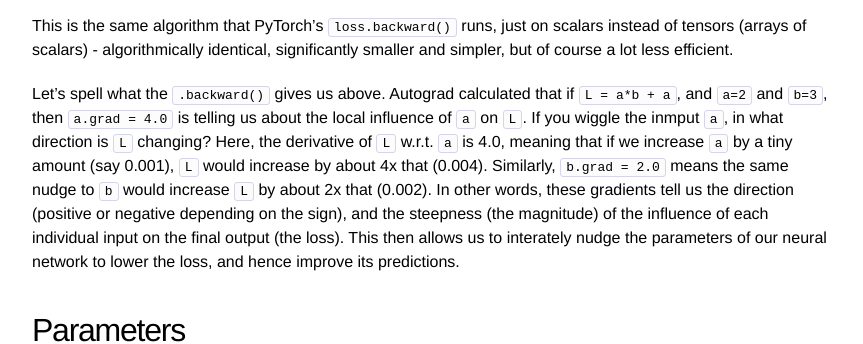
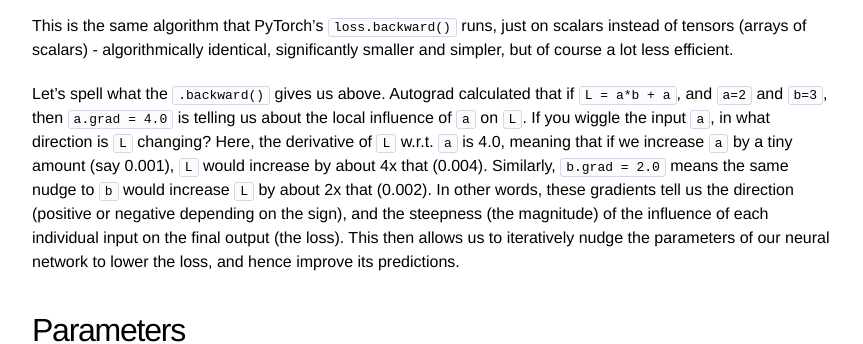
Before and after one commit to karpathy/karpathy.github.io, a Jekyll site: the page built from _posts/2026-02-12-microgpt.markdown, in a window 1280 px wide and 900 px high, scrolled down 5400 px. Shown: the part 151-495 px from the top of the window, without its empty margins (208-1071 px from the left). Built offline with Jekyll 4.4.1, drawn with Linux system fonts in a browser that asks for light colours; formulas are drawn with MathJax 3; comment, search, counter and statistics services are not loaded; some of the changed text lies outside the part shown.

Commit message:
Fix typos in microgpt post

```diff
--- a/_posts/2026-02-12-microgpt.markdown
+++ b/_posts/2026-02-12-microgpt.markdown
@@ -206,7 +206,7 @@
 
 This is the same algorithm that PyTorch's `loss.backward()` runs, just on scalars instead of tensors (arrays of scalars) - algorithmically identical, significantly smaller and simpler, but of course a lot less efficient.
 
-Let's spell what the `.backward()` gives us above. Autograd calculated that if `L = a*b + a`, and `a=2` and `b=3`, then `a.grad = 4.0` is telling us about the local influence of `a` on `L`. If you wiggle the inmput `a`, in what direction is `L` changing? Here, the derivative of `L` w.r.t. `a` is 4.0, meaning that if we increase `a` by a tiny amount (say 0.001), `L` would increase by about 4x that (0.004). Similarly, `b.grad = 2.0` means the same nudge to `b` would increase `L` by about 2x that (0.002). In other words, these gradients tell us the direction (positive or negative depending on the sign), and the steepness (the magnitude) of the influence of each individual input on the final output (the loss). This then allows us to interately nudge the parameters of our neural network to lower the loss, and hence improve its predictions.
+Let's spell what the `.backward()` gives us above. Autograd calculated that if `L = a*b + a`, and `a=2` and `b=3`, then `a.grad = 4.0` is telling us about the local influence of `a` on `L`. If you wiggle the input `a`, in what direction is `L` changing? Here, the derivative of `L` w.r.t. `a` is 4.0, meaning that if we increase `a` by a tiny amount (say 0.001), `L` would increase by about 4x that (0.004). Similarly, `b.grad = 2.0` means the same nudge to `b` would increase `L` by about 2x that (0.002). In other words, these gradients tell us the direction (positive or negative depending on the sign), and the steepness (the magnitude) of the influence of each individual input on the final output (the loss). This then allows us to iteratively nudge the parameters of our neural network to lower the loss, and hence improve its predictions.
 
 ## Parameters
 
```
Also changed, not shown: other parts of _posts/2026-02-12-microgpt.markdown (+2 -2 lines).
